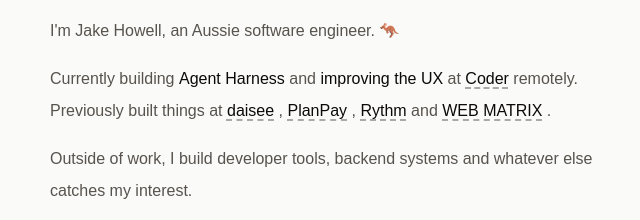
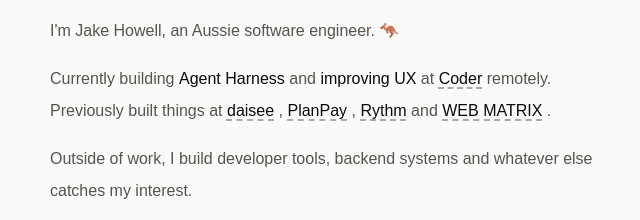
Before and after one commit to jakehwll/portfolio, an Astro site: page / in a window 1280 px wide. Shown: the part 174-394 px from the top of the page, 318-958 px from the left. Built offline with nearby package versions, Linux system fonts and the light colour scheme; Astro itself is replaced by a stand-in of ours.

Commit message:
Update text to improve clarity in index.astro

```diff
--- a/src/pages/index.astro
+++ b/src/pages/index.astro
@@ -16,7 +16,7 @@ import Footer from '../components/Footer.astro';
 			Currently building{" "}
 			<span class="font-medium text-stone-950 dark:text-white">Agent Harness</span>
 			{" "}and{" "}
-			<span class="font-medium text-stone-950 dark:text-white">improving the UX</span>
+			<span class="font-medium text-stone-950 dark:text-white">improving UX</span>
 			{" "}at{" "}
 			<CompanyLink href="https://www.coder.com" name="Coder" icon="/companies/coder.jpg" /> remotely.<br />
 			Previously built things at <CompanyLink href="https://daisee.com" name="daisee" icon="/companies/daisee.jpg" />, <CompanyLink href="https://planpay.com" name="PlanPay" icon="/companies/planpay.jpg" />, <CompanyLink href="https://rythm.fm" name="Rythm" icon="/companies/rythm.jpg" /> and <CompanyLink href="https://webmatrix.au" name="WEB MATRIX" icon="/companies/webmatrix.jpg" />.
```
